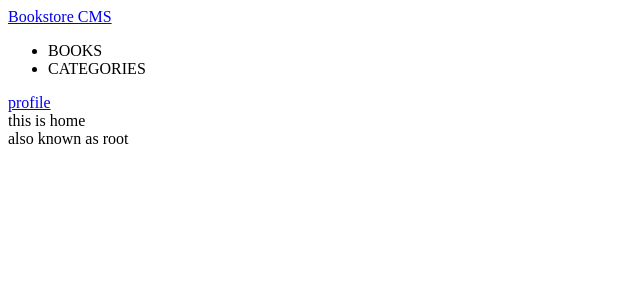
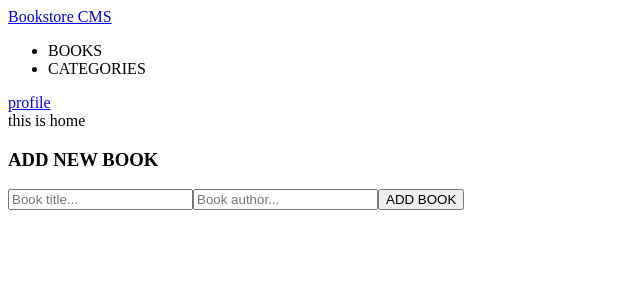
Before and after one commit to Estete9/bookstore-react, a React (Create React App) app: page / in a window 1280 px wide. Shown: the top 300 px of the page, without its empty margins (0-640 px from the left). Built offline with nearby package versions, Linux system fonts and the light colour scheme.

Commit message:
Implement BookForm component

```diff
--- a/src/Routes/Root.js
+++ b/src/Routes/Root.js
@@ -1,8 +1,10 @@
+import BookForm from '../components/BookForm';
+
 function Root() {
   return (
     <>
       <div>this is home</div>
-      <div>also known as root</div>
+      <BookForm />
     </>
   );
 }
--- /dev/null
+++ b/src/components/BookForm.js
@@ -0,0 +1,12 @@
+function BookForm() {
+  return (
+    <div>
+      <h3>ADD NEW BOOK</h3>
+      <input placeholder="Book title..." />
+      <input placeholder="Book author..." />
+      <button type="button">ADD BOOK</button>
+    </div>
+  );
+}
+
+export default BookForm;
```
